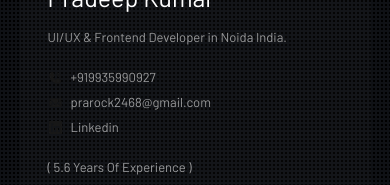
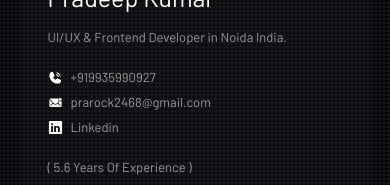
Before and after one commit to Prarock2468/portfolio, a Next.js app: page /resume in a window 390 px wide. Shown: the part 349-534 px from the top of the page. Built offline with nearby package versions, Linux system fonts and the light colour scheme.

Commit message:
check with responsive

```diff
--- a/src/app/resume/mydetail.js
+++ b/src/app/resume/mydetail.js
@@ -28,7 +28,7 @@ const Mydetail = () => {
               className={`${Styles.Resumesocial} ${Styles.socalName} flex gap-2 items-center`}
             >
               <span className="">
-                <PiPhoneCallFill size={15} />
+                <PiPhoneCallFill size={15} style={{color:'#fff'}}/>
               </span>
               <span className={Styles.text_color}>+919935990927</span>
             </Link>
@@ -40,7 +40,7 @@ const Mydetail = () => {
               className={`${Styles.Resumesocial1} ${Styles.socalName} flex gap-2 items-center  border-l-2 border-[#ffffff92] border-r-2`}
             >
               <span className="">
-                <IoIosMailUnread size={15} />
+                <IoIosMailUnread size={15} style={{color:'#fff'}}/>
               </span>
               <span className={Styles.text_color}>prarock2468@gmail.com</span>
             </Link>
@@ -52,7 +52,7 @@ const Mydetail = () => {
               className={`${Styles.Resumesocial} ${Styles.socalName} flex gap-2 items-center`}
             >
               <span className="">
-                <IoLogoLinkedin size={15} />
+                <IoLogoLinkedin size={15} style={{color:'#fff'}} />
               </span>
               <span className={Styles.text_color}>Linkedin</span>
             </Link>
--- a/src/shared/footer/footer.js
+++ b/src/shared/footer/footer.js
@@ -10,7 +10,7 @@ const Footer = () => {
             className={`${Styles.footer__container} flex justify-between gap-5`}
           >
             <p className={`${Styles.copytext} flex gap-2 items-center`}>
-              <span>© 2023</span>
+              <span style={{color:'#fff'}}>© 2025</span>
               {"   "}
               <Link
                 href={"#"}
```
